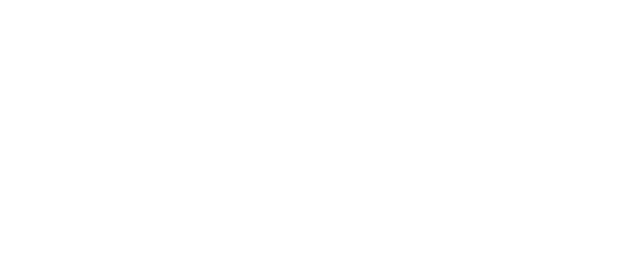
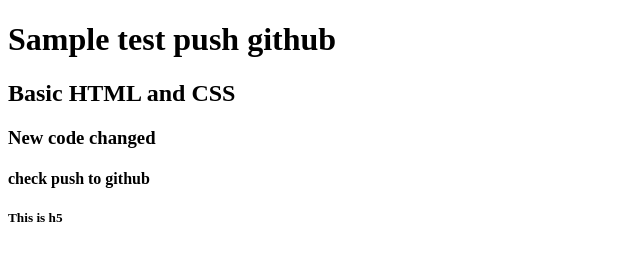
Before and after one commit to Aminul2022/basic-html-css, a plain HTML site: page index.html in a window 1280 px wide. Shown: the whole page, without its empty margins (0-640 px from the left). Drawn offline with Linux system fonts and the light colour scheme.

Commit message:
added headers

```diff
--- a/index.html
+++ b/index.html
@@ -8,5 +8,11 @@
 </head>
 <body>
 
+    <h1>Sample test push github</h1>
+    <h2>Basic HTML and CSS</h2>
+    <h3>New code changed</h3>
+    <h4>check push to github</h4>
+    <h5>This is h5</h5>
+
 </body>
 </html>
```
